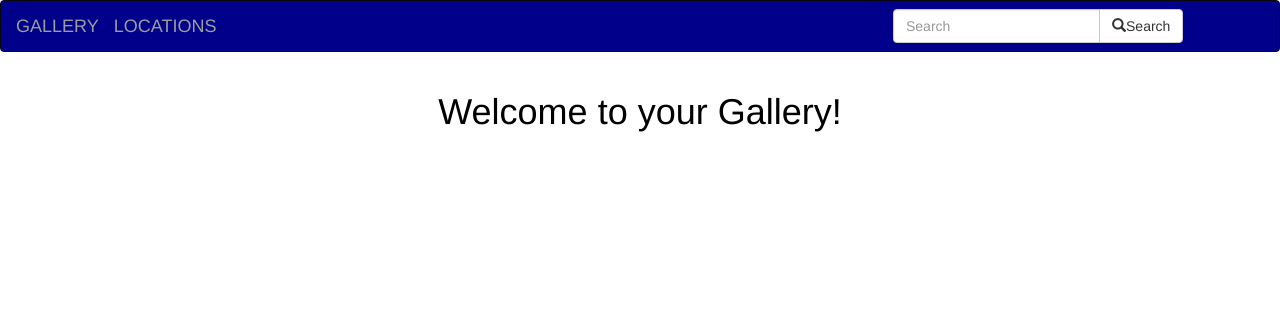
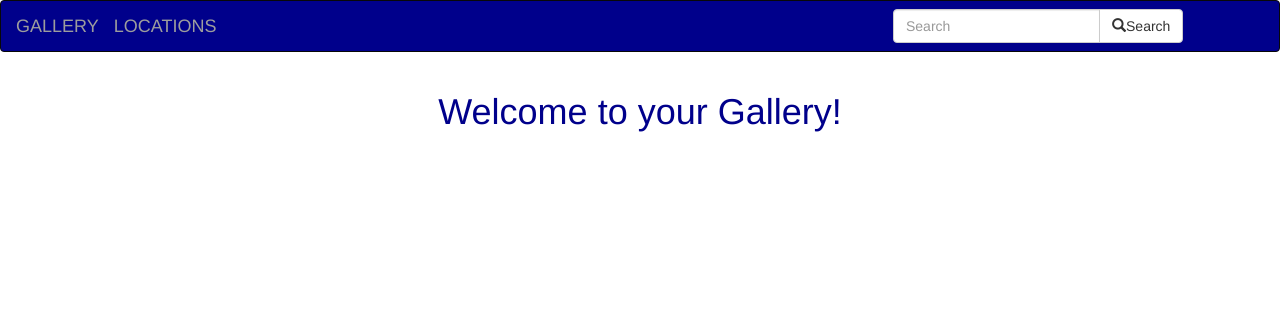
Before and after one commit to Ingabineza12/gallery-app, a Django app: page / in a window 1280 px wide. Shown: the top 312 px of the page. Run offline with Django 3.2, Linux system fonts and the light colour scheme; data that the repository does not hold is empty; some libraries are stand-ins or nearby versions.

Commit message:
improved welcome.html

```diff
--- a/galleries/templates/welcome.html
+++ b/galleries/templates/welcome.html
@@ -4,7 +4,7 @@
 <body>
 
     <div class="container-fluid" id="container">
-      <h1 style="text-align: center;color: black;font-family: 'Helvetica Neue', sans-serif;"> Welcome to your Gallery! </h1>
+      <h1 style="text-align: center;color: darkblue;font-family: 'Helvetica Neue', sans-serif;"> Welcome to your Gallery! </h1>
       <br><br>
 
 
```
